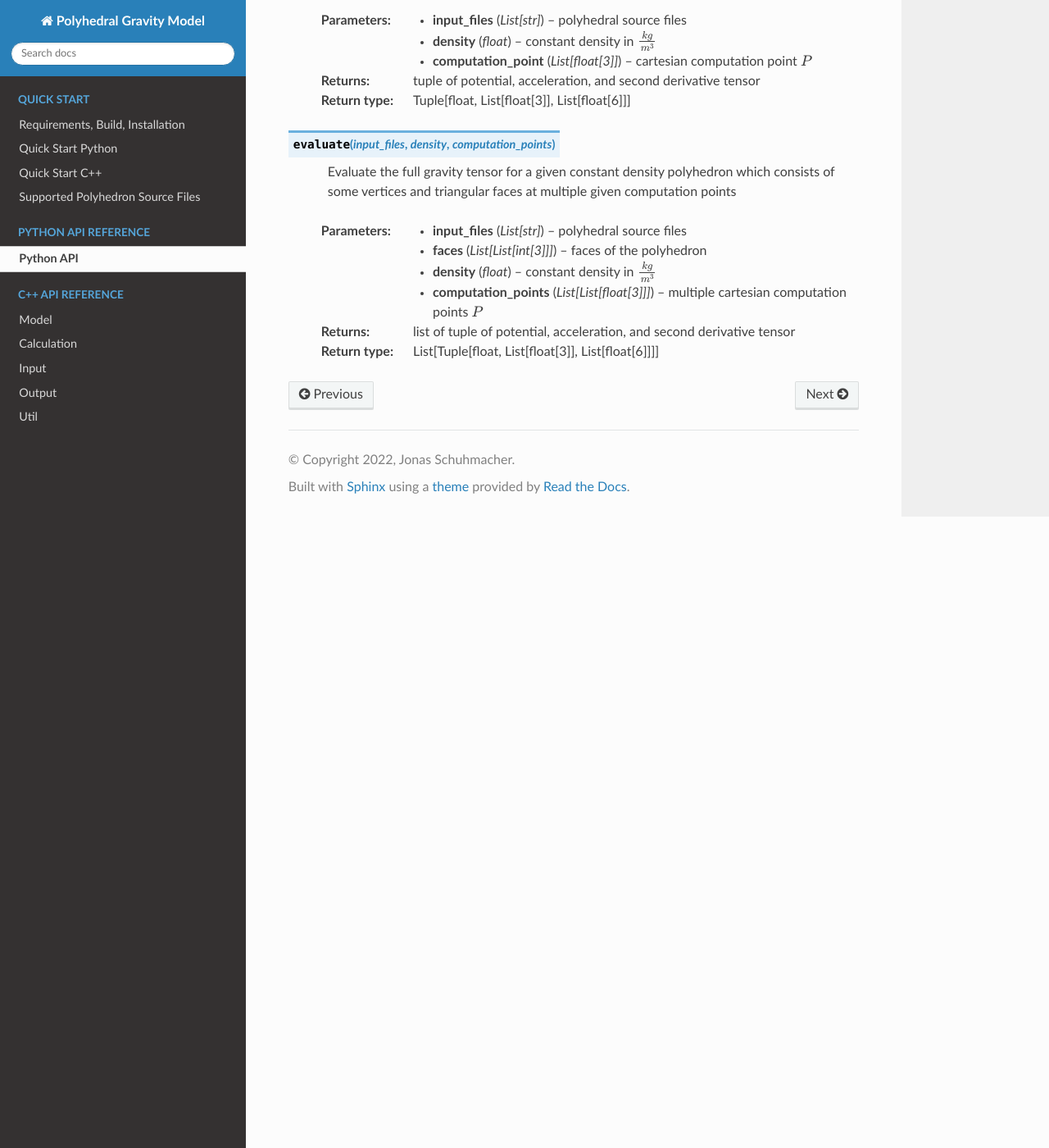
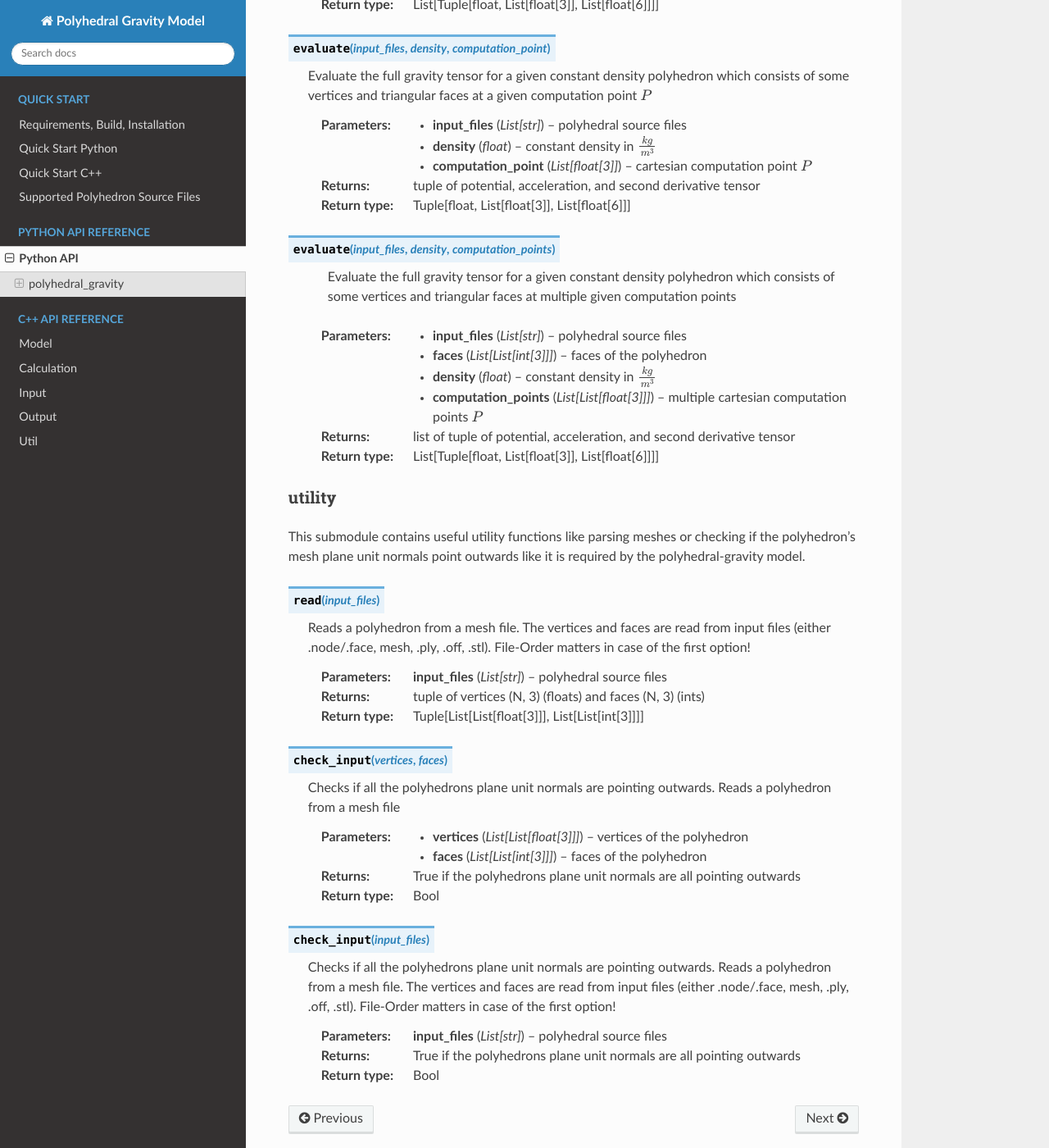
Before and after one commit to esa/polyhedral-gravity-model, a Sphinx documentation site: the page built from docs/api/python.rst, in a window 1280 px wide and 1400 px high, scrolled down 882 px. Shown: the whole window at 82% size. Built offline with Sphinx 7.4.7 and the Read the Docs theme 2.0.0, drawn with Linux system fonts in a browser that asks for light colours; some of the changed text lies outside the part shown.

Commit message:
more doc

```diff
--- a/docs/api/python.rst
+++ b/docs/api/python.rst
@@ -1,5 +1,11 @@
 Python API
 ==========
+
+polyhedral_gravity
+------------------
+
+Computes the full gravity tensor for a given constant density polyhedron which consists of some
+vertices and triangular faces at a given computation points
 
 .. py::module:: polyhedral_gravity
 
@@ -57,3 +63,43 @@ triangular faces at a given computation point :math:`P`
    :param List[List[float[3]]] computation_points: multiple cartesian computation points :math:`P`
    :return: list of tuple of potential, acceleration, and second derivative tensor
    :rtype: List[Tuple[float, List[float[3]], List[float[6]]]]
+
+
+utility
+~~~~~~~
+
+This submodule contains useful utility functions like parsing meshes
+or checking if the polyhedron's mesh plane unit normals point outwards
+like it is required by the polyhedral-gravity model.
+
+.. py:function:: read(input_files)
+    :noindex:
+
+    Reads a polyhedron from a mesh file. The vertices and faces are read from input
+    files (either .node/.face, mesh, .ply, .off, .stl). File-Order matters in case of the first option!
+
+    :param List[str] input_files: polyhedral source files
+    :return: tuple of vertices (N, 3) (floats) and faces (N, 3) (ints)
+    :rtype: Tuple[List[List[float[3]]], List[List[int[3]]]]
+
+.. py:function:: check_input(vertices, faces)
+    :noindex:
+
+    Checks if all the polyhedrons plane unit normals are pointing outwards.
+    Reads a polyhedron from a mesh file
+
+    :param List[List[float[3]]] vertices: vertices of the polyhedron
+    :param List[List[int[3]]] faces: faces of the polyhedron
+    :return: True if the polyhedrons plane unit normals are all pointing outwards
+    :rtype: Bool
+
+.. py:function:: check_input(input_files)
+    :noindex:
+
+    Checks if all the polyhedrons plane unit normals are pointing outwards.
+    Reads a polyhedron from a mesh file. The vertices and faces are read from input
+    files (either .node/.face, mesh, .ply, .off, .stl). File-Order matters in case of the first option!
+
+    :param List[str] input_files: polyhedral source files
+    :return: True if the polyhedrons plane unit normals are all pointing outwards
+    :rtype: Bool
```
Also changed, not shown: docs/quick_start_cpp.rst (+17 -0 lines), docs/quick_start_python.rst (+23 -0 lines).
